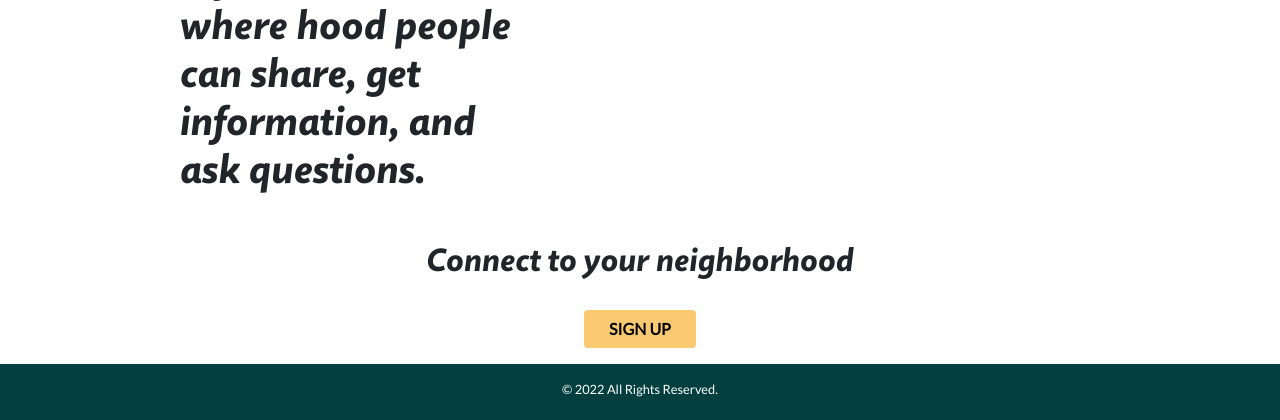
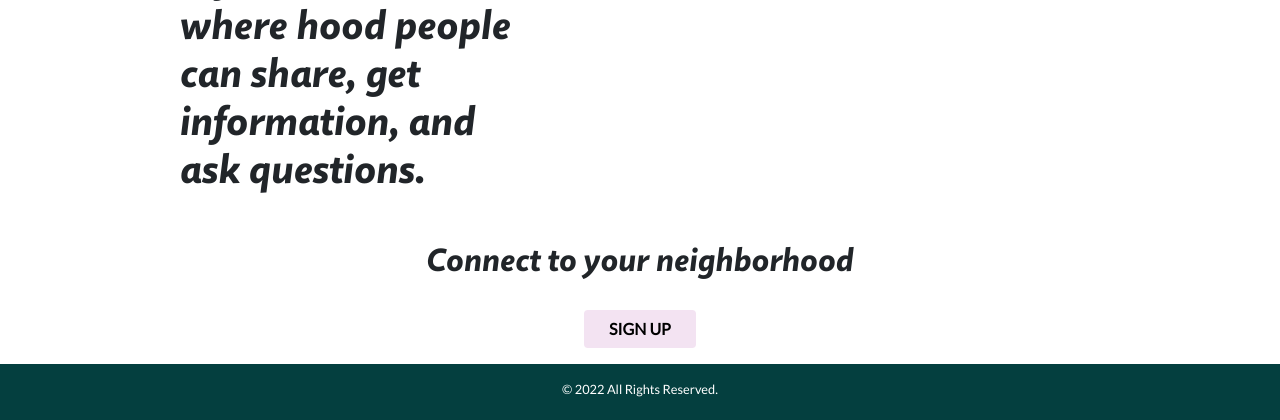
Before and after one commit to Davine-94/r-hood, a Django app: template neighbour/templates/all-neighbour/home.html in a window 1280 px wide. Shown: the part 932-1352 px from the top of the page. Run offline with Django 3.2, Linux system fonts and the light colour scheme; the template is opened without the code that fills it, so the values that code supplies are empty; some libraries are stand-ins or nearby versions; some web fonts are replaced.

```diff
--- a/neighbour/static/css/style.css
+++ b/neighbour/static/css/style.css
@@ -68,7 +68,7 @@ body{
     font-size: 25px !important;
 }
 .join{
-    background-color: rgb(248, 189, 79,0.8);;
+    background-color: rgba(156, 26, 150, 0.123);;
 
 }
 footer{
--- a/neighbour/templates/base.html
+++ b/neighbour/templates/base.html
@@ -64,6 +64,10 @@
   color: rgb(242, 161, 245) !important;
   font-size: 25px !important;
 }
+.join{
+  background-color: rgba(156, 26, 150, 0.123);;
+
+}
   </style>
 
   {% endblock %}
```
